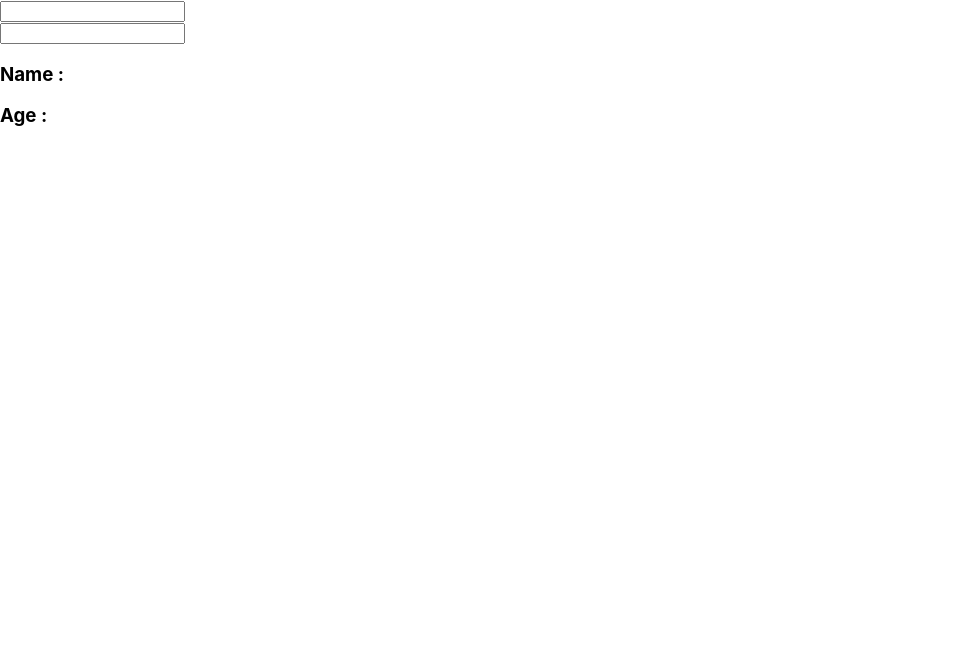
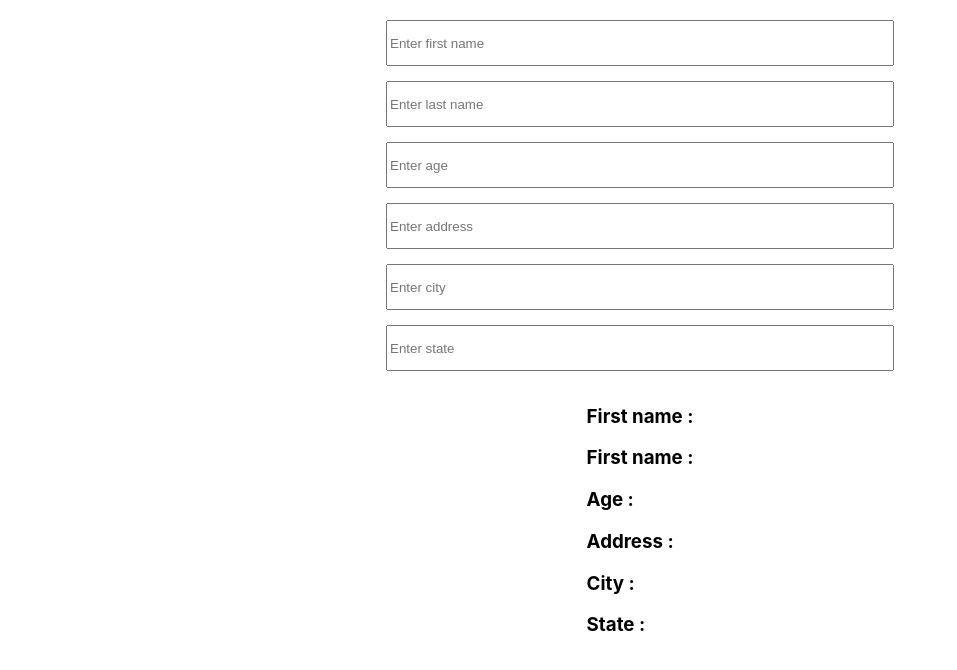
Before and after one commit to Aghazjunaid/VSS_Assignments, a React (Vite) app in the folder React Form/vite-project/: page / in a window 1280 px wide. Shown: the top 670 px of the page, without its empty margins (0-957 px from the left). Built offline with nearby package versions, Linux system fonts and the light colour scheme.

Commit message:
functional component setup

```diff
--- a/React Form/vite-project/src/App.jsx
+++ b/React Form/vite-project/src/App.jsx
@@ -1,12 +1,14 @@
 import logo from './logo.svg'
 import './App.css'
 import Form from './components/form';
+import FunctionalForm from './components/functional-form';
 
 function App() {
 
   return (
     <>
-    <Form/>
+    {/* <Form/> */}
+    <FunctionalForm/>
     </>
   )
 }
--- /dev/null
+++ b/React Form/vite-project/src/components/functional-form.jsx
@@ -0,0 +1,38 @@
+import React from 'react';
+
+const FunctionalForm = () => {
+    return (
+        <>
+           <div style={{display:"flex", alignItems:"center", flexDirection:"column",gap:"15px", marginTop:"20px"}}>
+                <div>
+                    <input type={"text"} placeholder="Enter first name" style={{width:"500px", height:"40px"}}/>
+                </div>
+                <div>
+                    <input type={"text"} placeholder="Enter last name" style={{width:"500px", height:"40px"}}/>
+                </div>
+                <div>
+                    <input type={"number"} placeholder="Enter age" style={{width:"500px", height:"40px"}}/>
+                </div>
+                <div>
+                    <input type={"text"} placeholder="Enter address" style={{width:"500px", height:"40px"}}/>
+                </div>
+                <div>
+                    <input type={"text"} placeholder="Enter city" style={{width:"500px", height:"40px"}}/>
+                </div>
+                <div>
+                    <input type={"text"} placeholder="Enter state" style={{width:"500px", height:"40px"}}/>
+                </div>
+                <div>
+                        <h3>First name :</h3>
+                        <h3>First name : </h3>
+                        <h3>Age : </h3>
+                        <h3>Address : </h3>
+                        <h3>City : </h3>
+                        <h3>State : </h3>
+                </div>
+           </div>
+        </>
+    )
+}
+
+export default FunctionalForm
```
